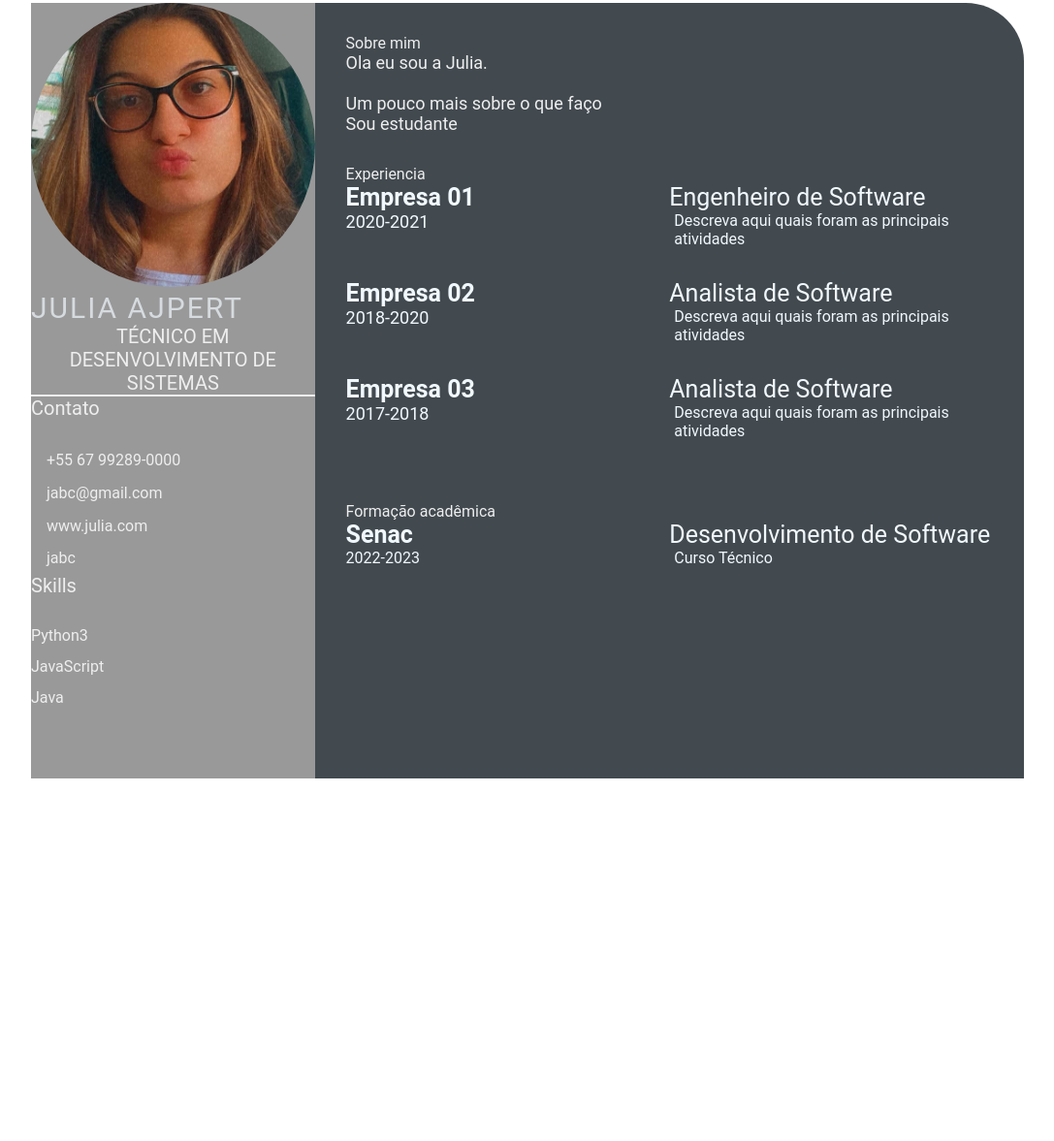
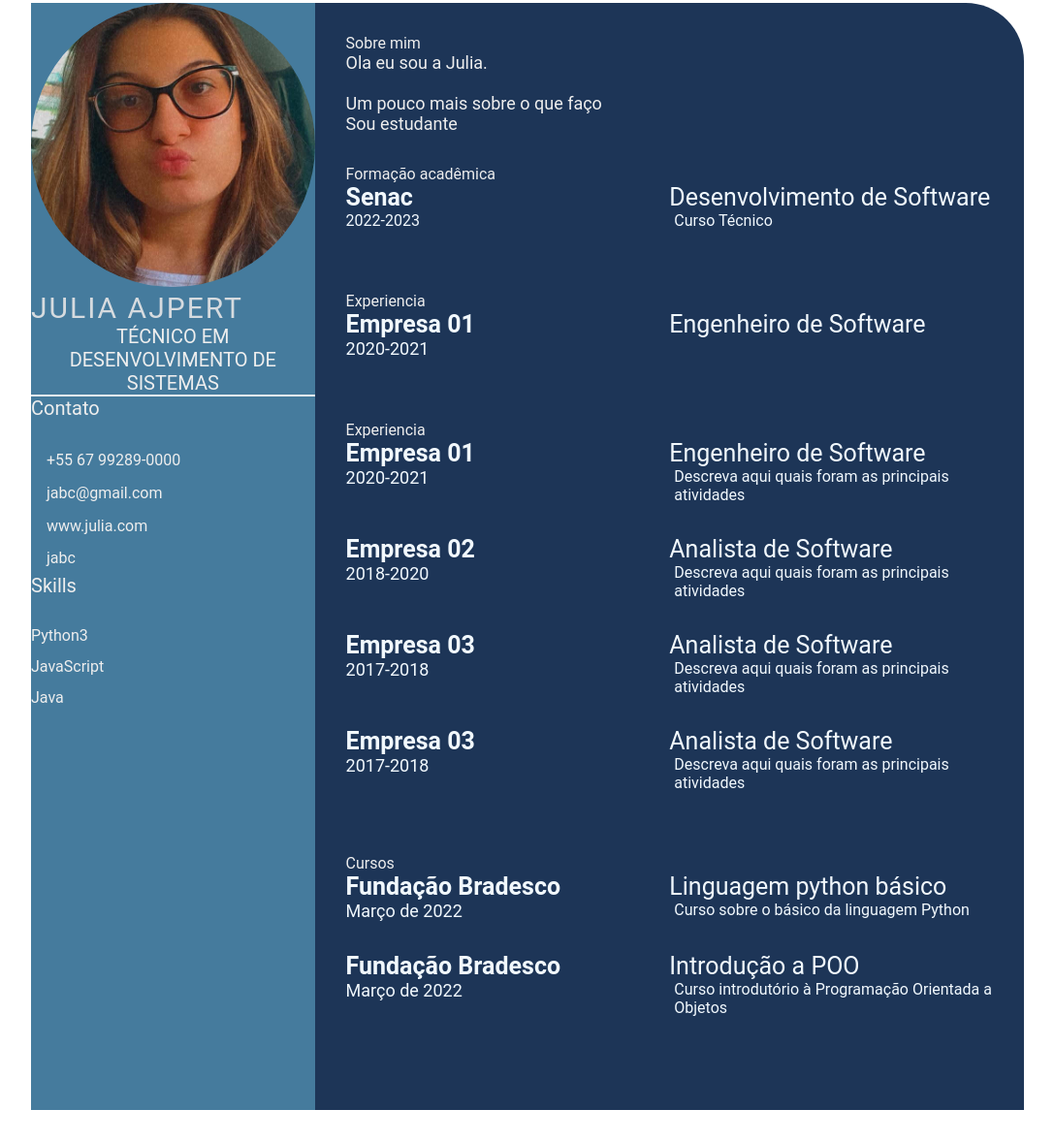
Before and after one commit to jajpert/devweekgit.github.io, a plain HTML site: page index.html in a window 1280 px wide. Shown: the part 29-1206 px from the top of the page at 97% size, without its empty margins (96-1183 px from the left). Before the commit the page ends 864 px from the top, so only its background shows below. Drawn offline with Linux system fonts and the light colour scheme.

Commit message:
Dia 5 (#9)
* criado index.html

* atividade dia 4

* atividade dia 5

```diff
--- a/index.html
+++ b/index.html
@@ -53,11 +53,37 @@
                         Ola eu sou a Julia.<br>
                         <br> Um pouco mais sobre o que faço
                         <br> Sou estudante
-
                     </p>
 
                 </section>
 
+                <section class="education gap">
+                    <div class="right-title">Formação acadêmica</div>
+                    <div class="education-contents">
+                        <div class="education-left">
+                            <p class="education-school-name">Senac</p>
+                            <p class="education-time-period">2022-2023</p>
+                        </div>
+                        <div class="education-right">
+                            <p class="education-subject">Desenvolvimento de Software</p>
+                            <p class="education-desc">
+                                Curso Técnico
+                            </p>
+                        </div>
+                    </div>
+                </section>
+
+                <section class="experience gap">
+                    <div class="right-title">Experiencia</div>
+                    <div class="experience-contents">
+                        <div class="exp-left">
+                            <p class="exp-company-name">Empresa 01</p>
+                            <p class="exp-time-period">2020-2021</p>
+                        </div>
+                        <div class="exp-right">
+                            <p class="exp-position">Engenheiro de Software</p>
+                    </p>
+                </section>
 
                 <section class="experience gap">
                     <div class="right-title">Experiencia</div>
@@ -97,26 +123,50 @@
                             </p>
                         </div>
                     </div>
-                </section>
-
-                <section class="education gap">
-                    <div class="right-title">Formação acadêmica</div>
-                    <div class="education-contents">
-                        <div class="education-left">
-                            <p class="education-school-name">Senac</p>
-                            <p class="education-time-period">2022-2023</p>
+                    <div class="experience-contents">
+                        <div class="exp-left">
+                            <p class="exp-company-name">Empresa 03</p>
+                            <p class="exp-time-period">2017-2018</p>
                         </div>
-                        <div class="education-right">
-                            <p class="education-subject">Desenvolvimento de Software</p>
-                            <p class="education-desc">
-                                Curso Técnico
+                        <div class="exp-right">
+                            <p class="exp-position">Analista de Software</p>
+                            <p class="exp-desc">
+                                Descreva aqui quais foram as principais atividades
                             </p>
                         </div>
                     </div>
                 </section>
+
+                <section class="awards gap">
+                    <div class="right-title">Cursos</div>
+                    <div class="awards-contents">
+                        <div class="awards-left">
+                            <p class="awards-company-name">Fundação Bradesco</p>
+                            <p class="awards-time-period">Março de 2022</p>
+                        </div>
+                        <div class="awards-right">
+                            <p class="awards-name">Linguagem python básico</p>
+                            <p class="awards-desc">
+                                Curso sobre o básico da linguagem Python
+                            </p>
+                        </div>
+                    </div>
+                    <div class="awards-contents">
+                        <div class="awards-left">
+                            <p class="awards-company-name">Fundação Bradesco</p>
+                            <p class="awards-time-period">Março de 2022</p>
+                        </div>
+                        <div class="awards-right">
+                            <p class="awards-name">Introdução a POO</p>
+                            <p class="awards-desc">
+                                Curso introdutório à Programação Orientada a Objetos
+                            </p>
+                        </div>
+                    </div>
+                </section>
+
             </div>
         </section>
-
     </main>
 </body>
 
--- a/style.css
+++ b/style.css
@@ -17,13 +17,13 @@
 .left-section {
     grid-column: span 2;
     height: 100%;
-    background-color: #999999;
+    background-color: #457b9d;
 }
 
 .right-section {
     grid-column: span 5;
     height: 100%;
-    background-color: #424a50;
+    background-color: #1d3557;
     border-radius: 0px 60px 0px 0px;
 }
 
```
